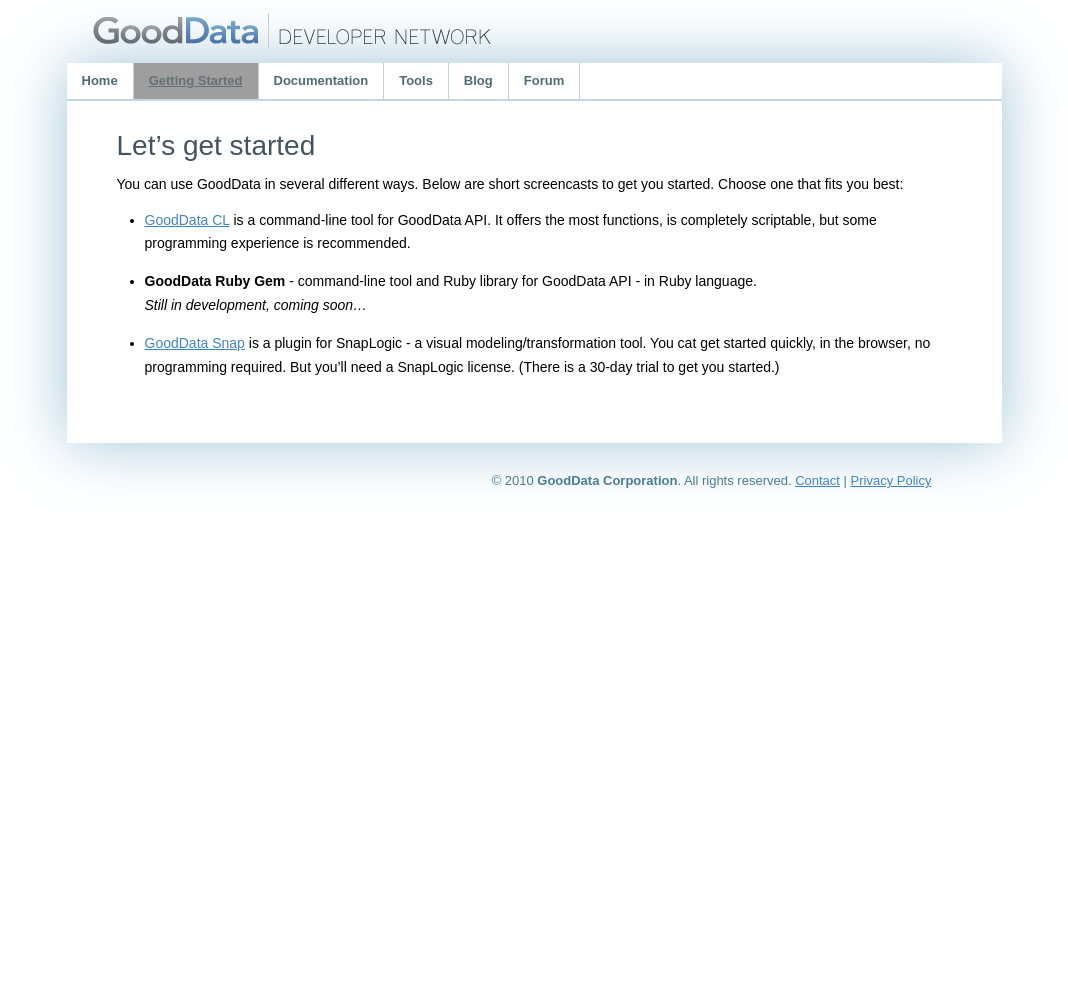
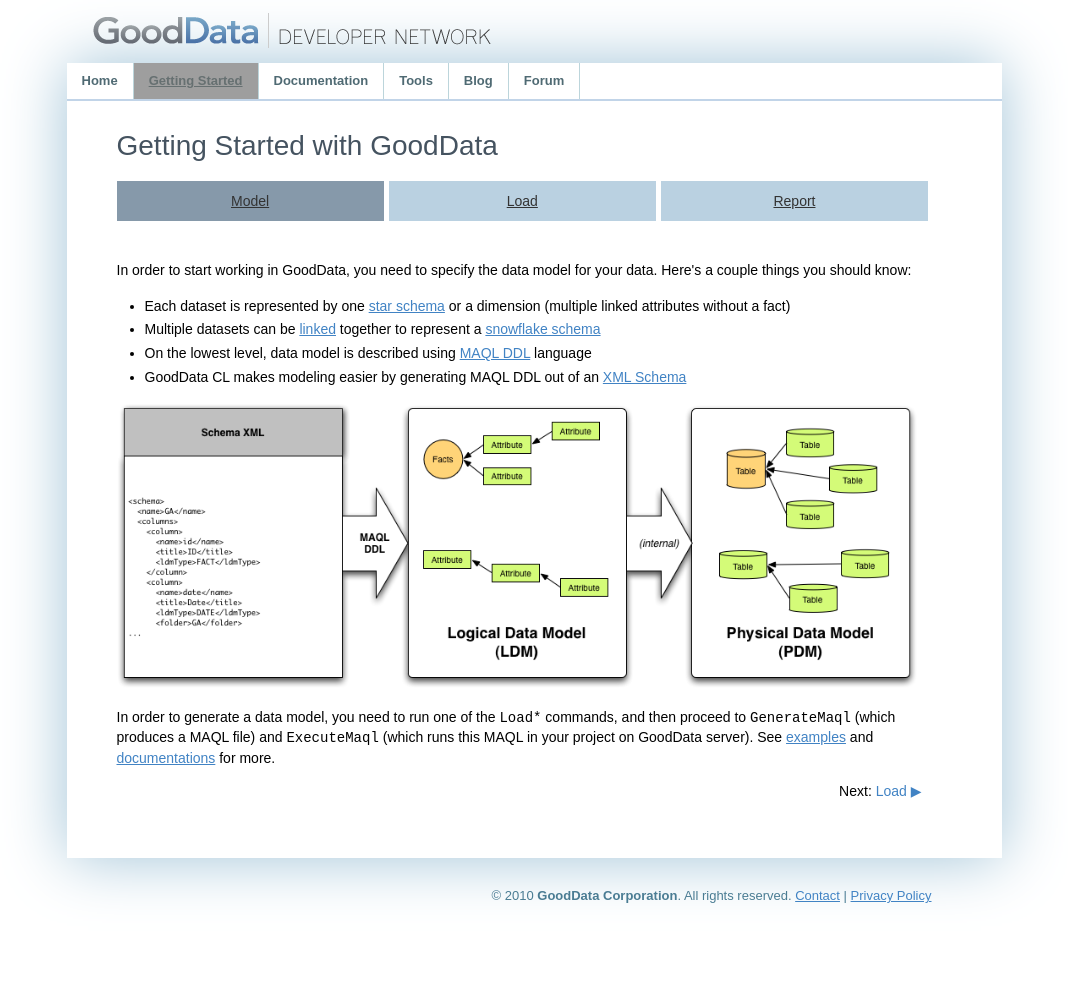
Before and after one commit to jgergic/gooddata.github.com, a Jekyll site: the page built from start/index.html, in a window 1280 px wide. Shown: the whole page, without its empty margins (106-1174 px from the left). Built offline with Jekyll 4.4.1, drawn with Linux system fonts in a browser that asks for light colours; nearby versions of some CDN libraries; before the commit the page ends 900 px from its top, so only the background shows below that; grey boxes are pictures that could not be loaded.

Commit message:
New getting started section

```diff
--- /dev/null
+++ b/start/index.html
@@ -0,0 +1,73 @@
+---
+title: Getting Started
+layout: default
+section: start
+---
+
+<div id="getting-started">
+
+    <h1>Getting Started with GoodData</h1>
+
+    <div id="starting-menu">
+        <div id="model" class="active"><a href="#">Model</a></div><div id="load"><a href="#">Load</a></div><div id="report"><a href="#">Report</a></div>
+    </div>
+
+    <div id="pages">
+        <div id="modelPage" class="page active">
+            In order to start working in GoodData, you need to specify the data model for your data. Here's a couple things you should know:
+            <ul>
+                <li>Each dataset is represented by one <a href="http://en.wikipedia.org/wiki/Star_schema">star schema</a> or a dimension (multiple linked attributes without a fact)</li>
+                <li>Multiple datasets can be <a href="https://secure.gooddata.com/docs/html/reference.guide.ldm.joinDataSets.html">linked</a> together to represent a <a href="http://en.wikipedia.org/wiki/Snowflake_schema">snowflake schema</a></li>
+                <li>On the lowest level, data model is described using <a href="{{ site.root }}/api/maql-ddl.html">MAQL DDL</a> language</li>
+                <li>GoodData CL makes modeling easier by generating MAQL DDL out of an <a href="{{ site.root }}/gooddata-cl/xml-config.html">XML Schema</a></li>
+            </ul>
+            <p><img src="{{ site.root }}/images/getting-started/model-layers.png" alt="Data Model Layers"></p>
+            In order to generate a data model, you need to run one of the <code>Load*</code> commands, and then proceed to <code>GenerateMaql</code> (which produces a MAQL file) and <code>ExecuteMaql</code> (which runs this MAQL in your project on GoodData server). See <a href="{{ site.root }}/gooddata-cl/examples/">examples</a> and <a href="{{ site.root }}/gooddata-cl/cli-commands.html">documentations</a> for more.
+            <p class="next">Next:&nbsp;<a href="#">Load&nbsp;▶</a></p>
+        </div>
+
+        <div id="loadPage" class="page">
+            <ul>
+                <li>Your data model from previous step determines a <em>Data Loading Interface</em> (DLI)</li>
+                <li>GoodData CL automatically transforms your data into the DLI/SLI format</li>
+            </ul>
+            <p><img src="{{ site.root }}/images/getting-started/load.png" alt="Data Load"></p>
+            In order to load data, you need to run one of the <code>Load*</code> commands before running one of the <code>Transfer*</code> commands. See <a href="{{ site.root }}/gooddata-cl/examples/">examples</a> and <a href="{{ site.root }}/gooddata-cl/cli-commands.html">documentations</a> for more.
+            <p class="prev">Previous:&nbsp;<a href="#">◀&nbsp;Model</a></p>
+            <p class="next">Next:&nbsp;<a href="#">Report&nbsp;▶</a></p>
+        </div>
+
+        <div id="reportPage" class="page">
+            <ul>
+                <li>GoodData uses the data model (the mapping between logical and physical data model) to automatically create database queries based on your reporting</li>
+                <li>Structure of the data model determines what attributes/facts can be used in a single report together</li>
+            </ul>
+            <p><img src="{{ site.root }}/images/getting-started/reporting.png" alt="Data Model"></p>
+            <p>Sometimes you see "grayed out", inactive attributes/metrics in What/How dialog when constructing a report. The connections in data model are the root cause. The selected combination of existing attributes and metrics cannot be connected to some other attributes and metrics. We deactivate these in the 3CD to save you the trouble of constructing reports that cannot be computed.</p>
+            <p><a href="http://support.gooddata.com/">Contact us</a> if you have questions around how to create your data model</p>
+            <p class="prev">Previous:&nbsp;<a href="#">◀&nbsp;Load</a></p>
+        </div>
+    </div>
+</div>
+
+
+<!-- Grab Google CDN's jQuery. fall back to local if necessary -->
+<script src="http://ajax.googleapis.com/ajax/libs/jquery/1.4.2/jquery.min.js"></script>
+<script>!window.jQuery && document.write('<script src="{{ site.root }}/js/jquery.min.js"><\/script>')</script>
+<script src="{{ site.root }}/js/number-functions.js" type="text/javascript" charset="utf-8"></script>
+
+<script type="text/javascript" charset="utf-8">
+
+    $(document).ready(function() {
+        var menu = ['model','load','report'], offset = 0;
+
+        var refreshView = function() {
+            $('#starting-menu div, #pages .page').removeClass('active');
+            $('#'+menu[offset]+', #'+menu[offset]+'Page').addClass('active');
+        };
+
+        $('#starting-menu div').click(function() { offset = menu.indexOf(this.id); refreshView(); return false; });
+        $('#pages .prev').click(function() { offset-=1; refreshView(); return false; });
+        $('#pages .next').click(function() { offset+=1; refreshView(); return false; });
+    });
+</script>
```
Also changed, not shown: css/style.less (+44 -0 lines), css/style.css, images/getting-started/load.png (added), images/getting-started/menu.png (added), images/getting-started/model-layers.png (added), images/getting-started/reporting.png (added), start/index-old.md (renamed from start/index.md).
